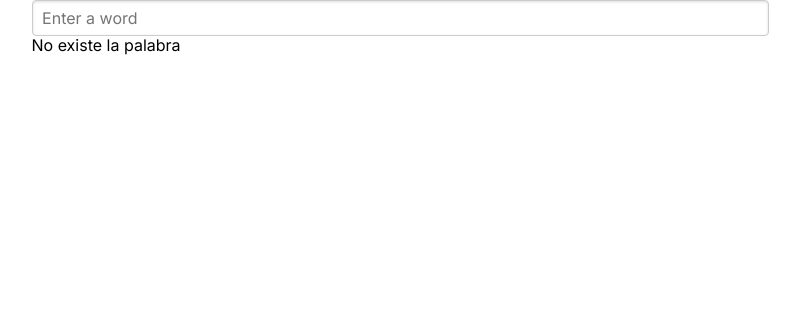
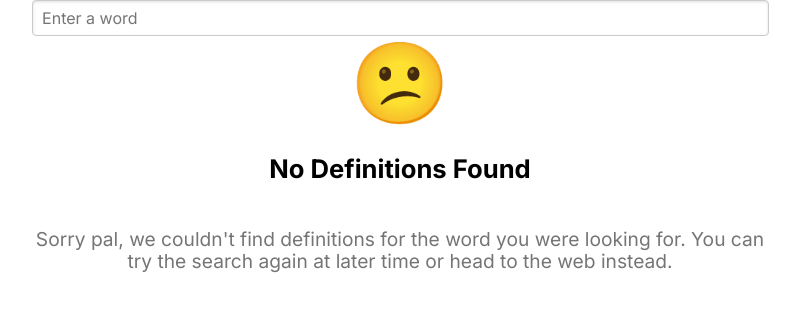
Before and after one commit to vidm27/dictionaryApp, a Vue app: page / in a window 1280 px wide. Shown: the top 310 px of the page, without its empty margins (240-1040 px from the left). Built offline with nearby package versions, Linux system fonts and the light colour scheme.

Commit message:
Style to not found definition section

```diff
--- a/src/components/ResultWord.vue
+++ b/src/components/ResultWord.vue
@@ -1,6 +1,9 @@
 <template>
   <div v-if="word.length === 0" id="definition__not__found">
-    <span>No existe la palabra</span>
+    <span class="sad__icon">😕</span>
+    <h3 class="not__found">No Definitions Found</h3>
+    <p>Sorry pal, we couldn't find definitions for the word you were looking for. You can try the search again at later
+      time or head to the web instead.</p>
   </div>
   <div v-else id="definition__found">
     <h1>{{ textWord }}</h1>
@@ -218,4 +221,22 @@ hr {
 .section__divider div {
 
 }
+#definition__not__found{
+  display: flex;
+  flex-direction: column;
+  justify-content: center;
+  align-items: center;
+}
+#definition__not__found .sad__icon{
+  font-size: 5rem;
+}
+#definition__not__found .not__found{
+  font-weight: bold;
+  font-size: 1.6em;
+}
+#definition__not__found p{
+  color: #757575;
+  text-align: center;
+  font-size: 1.2rem;
+}
 </style>
```
